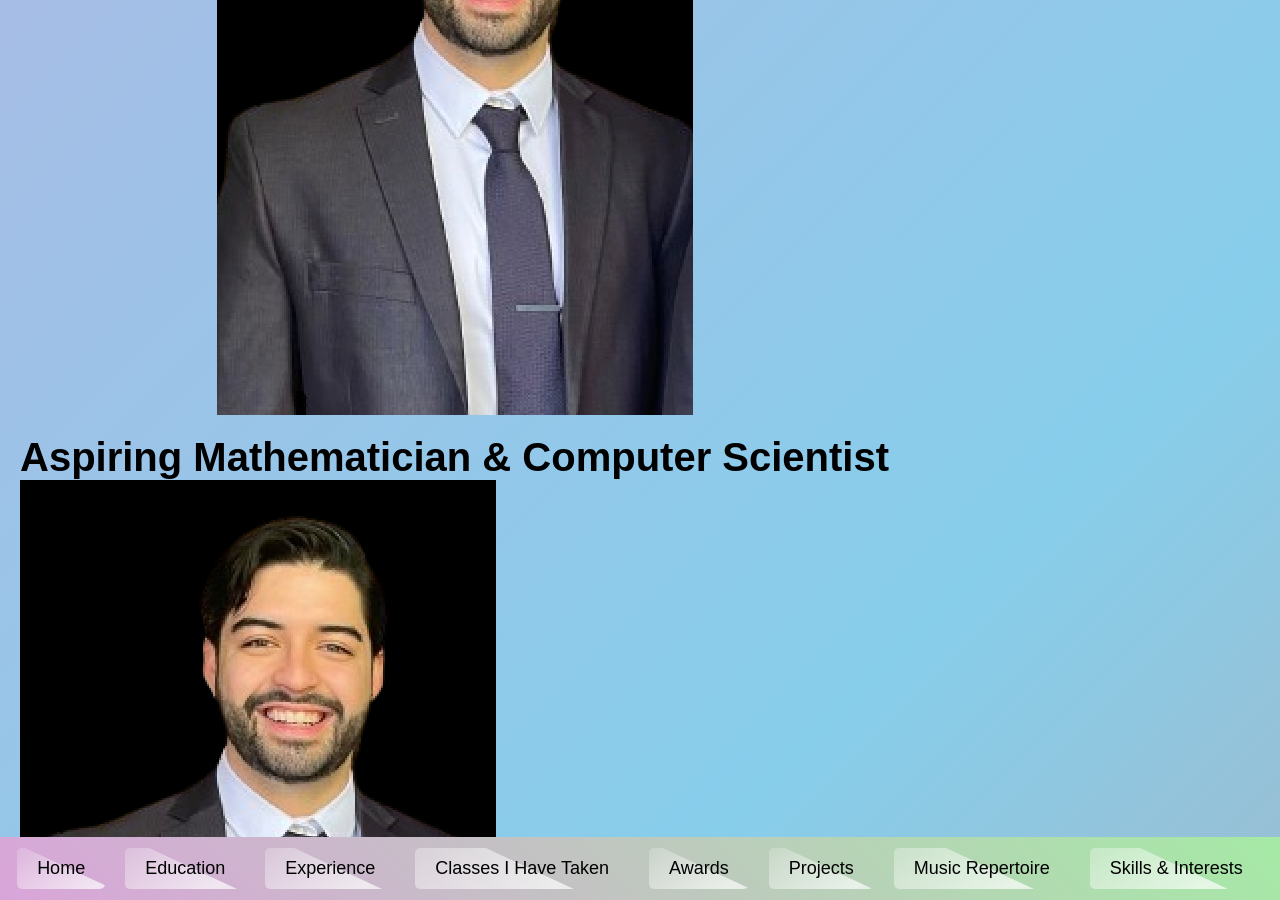
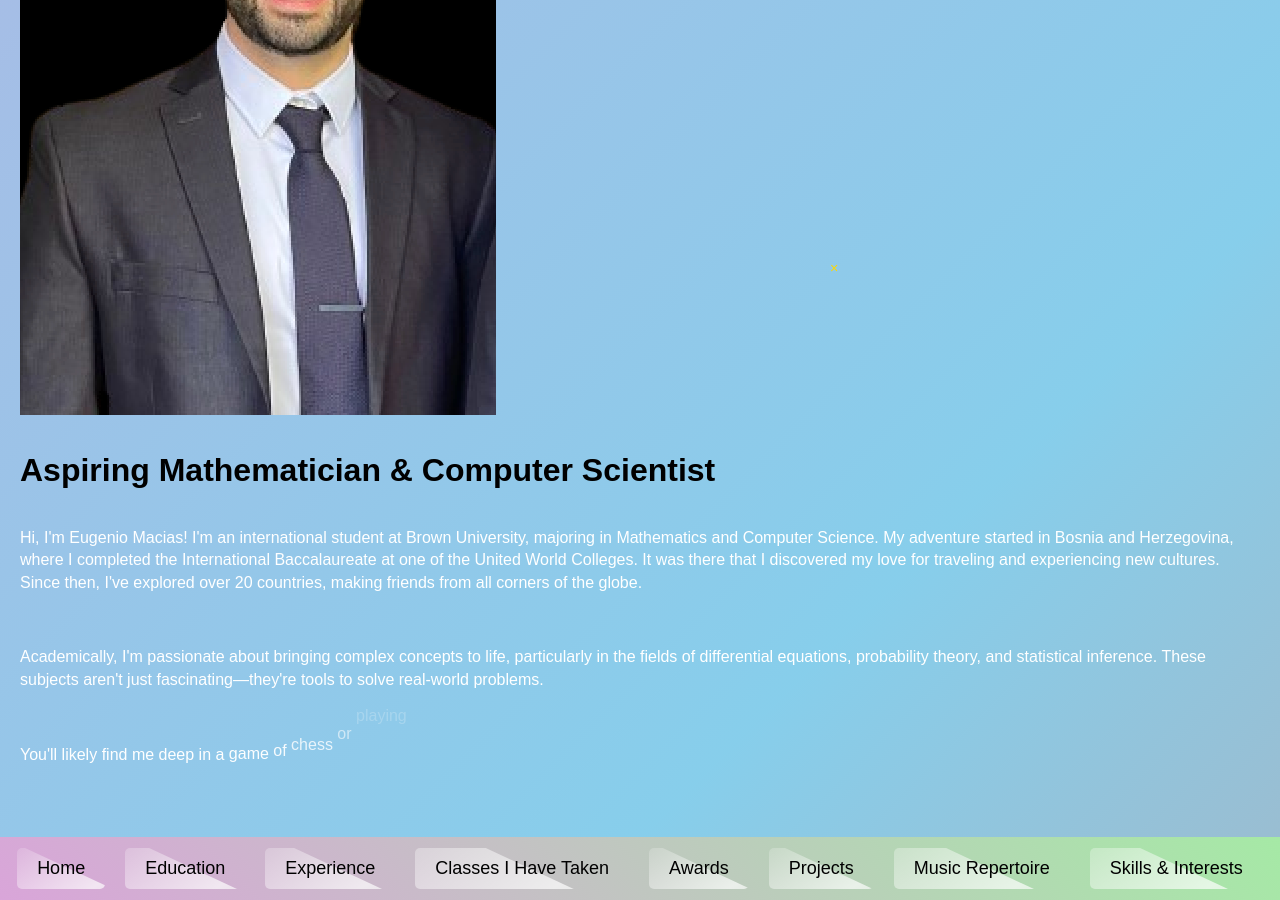
Before and after one commit to xXElGenio0203Xx/eugenio-macias.github.io, a Jekyll site: the page built from index.md, in a window 1280 px wide and 900 px high, scrolled down 330 px. Built offline with Jekyll 4.4.1, drawn with Linux system fonts in a browser that asks for light colours; some web fonts are replaced; some of the changed text lies outside the part shown.

Commit message:
Update default.html

```diff
--- a/_layouts/default.html
+++ b/_layouts/default.html
@@ -1,3 +1,5 @@
+
+
 <!DOCTYPE html>
 <html>
 <head>
@@ -12,13 +14,11 @@
     <h1>{{ site.title }}</h1>
   </header>
   <main id="content">
+    {{ content }}
     {% if page.title == "Home" %}
-    <div class="center-content">
-      <img src="/assets/images/gportfolio_profile_picture.png" alt="Profile Picture" class="profile-pic">
-      <h1 class="centered-title">Aspiring Mathematician & Computer Scientist</h1>
-    </div>
+    <img src="/assets/images/gportfolio_profile_picture.png" alt="Profile Picture" class="profile-pic">
+    <div id="math-symbols-container"></div>
     {% endif %}
-    {{ content }}
   </main>
   <footer>
     <ul>
```
